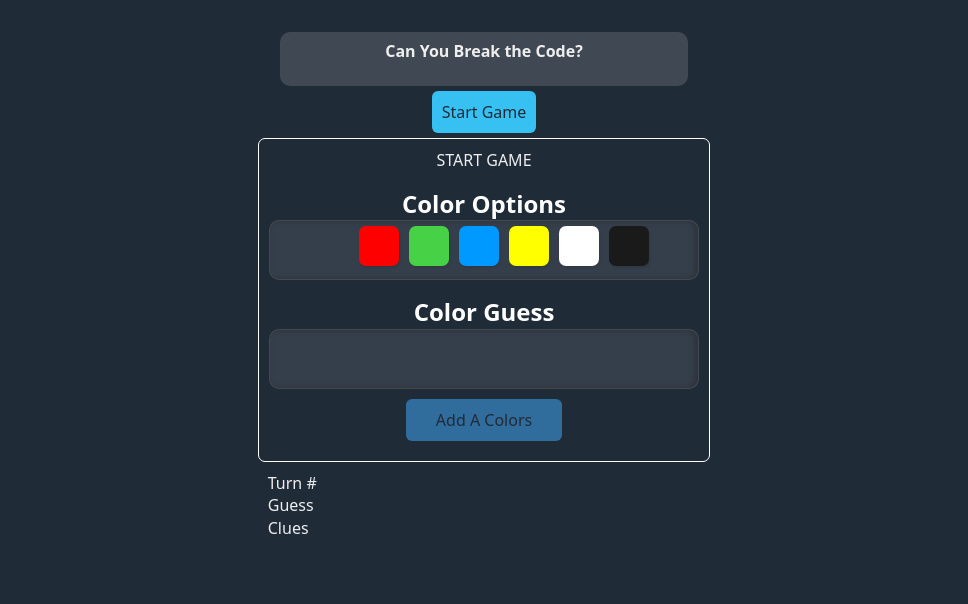
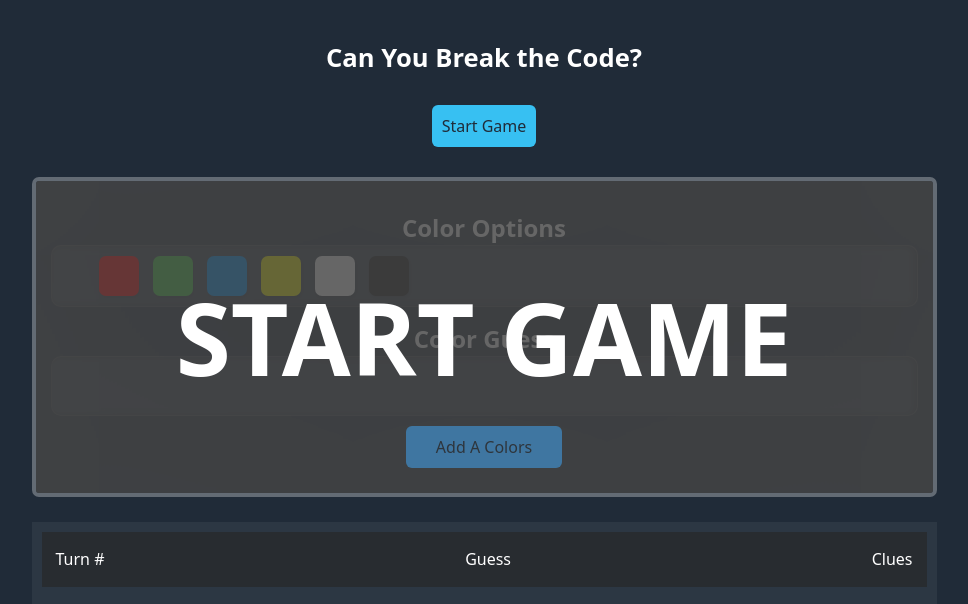
Before and after one commit to dustatron/code-breaker, a React (Create React App) app: page / in a window 1280 px wide. Shown: the top 604 px of the page, without its empty margins (156-1124 px from the left). Built offline with nearby package versions, Linux system fonts and the light colour scheme.

Commit message:
Revert "add breaking stying."
This reverts commit d2e7bdc3857dd21941f31f47b0b509f0afd24725.

```diff
--- a/src/App.scss
+++ b/src/App.scss
@@ -1,6 +1,11 @@
+#root {
+  display: flex;
+  justify-content: center;
+}
+
 .App {
-  width: 50%;
-  margin: auto;
+  width: 80%;
+  // margin: 0 auto;
   display: flex;
   justify-content: center;
   flex-direction: column;
@@ -11,22 +16,30 @@
   display: flex;
   justify-content: center;
   flex-wrap: wrap;
+  margin-bottom: 1.6rem;
 
   &-code-row {
-    width: 90%;
+    width: 100%;
     min-height: 3rem;
     text-align: center;
     display: flex;
     flex-wrap: wrap;
     justify-content: center;
     align-content: center;
-    background-color: rgba(198, 198, 198, 0.193);
-    border-radius: 10px;
+    background: inherit;
+
+    &:before {
+      box-shadow: inset 0 0 2000px rgba(255, 255, 255, .5);
+      filter: blur(10px);
+    }
+
     &--title {
       text-align: center;
       font-weight: 800;
       width: 90%;
       padding: 0.5rem;
+      color: white;
+      font-size: 1.6rem;
     }
 
     &--color {
@@ -55,10 +68,42 @@
 }
 
 .color-picker {
-  border: 1px solid white;
+  background: inherit;
+  border: 4px solid rgba(255, 255, 255, 0.3);
   border-radius: 7px;
-  padding: 10px;
+  padding: 15px;
   text-align: center;
+  position: relative;
+  overflow: hidden;
+  box-shadow: inset 0 0 2000px rgba(255, 255, 255, .16);
+  margin-bottom: 1.6rem;
+
+
+  &:before {
+      filter: blur(10px);
+  }
+
+  &--game-over {
+    background-color: rgba(67, 67, 67, 0.81);
+    // background-blend-mode: lighten;
+    position: absolute;
+    top: 0;
+    left: 0;
+    width: 100%;
+    height: 100%;
+
+    display: flex;
+    align-items: center;
+    justify-content: center;
+
+    &-title {
+      color: rgb(255, 255, 255);
+      font-weight: 800;
+      font-size: 100px;
+      line-height: 5rem;
+    }
+
+  }
 
   &-title {
     text-align: center;
@@ -71,7 +116,7 @@
 
   &-list {
     display: flex;
-    justify-content: center;
+    // justify-content: center;
     margin: auto;
     width: 100%;
     min-height: 60px;
@@ -87,30 +132,62 @@
 
 .turns {
   padding: 10px;
+  display: flex;
+  justify-content: space-between;
+  flex-direction: column;
+  color: white;
+  background: rgba(240, 240, 240, 0.056);
+  min-height: 9rem;
+
+  &--top-labels {
+    display: flex;
+    justify-content: space-between;
+    padding: 16px 14px;
+    font-weight: 500;
+    background-color: rgba(38, 38, 38, 0.637);
+    div {
+      text-align: center;
+    }
+  }
+
   &-list {
-    border-bottom: 1px solid white;
+    color: white;
+    border-bottom: 2px solid rgba(225, 225, 225, 0.467);
+    margin-bottom: 5px;
     display: flex;
+    // width: 100%;
+    justify-content: space-between;
     &-number {
       display: flex;
       align-items: center;
       text-transform: uppercase;
       font-weight: 700;
+      width: 16%;
+      padding-left: 5px;
     }
 
     &-ul {
       list-style-type: none;
       display: flex;
+      width: 70%;
     }
+
     &-clue {
       padding: 10px;
       display: flex;
       flex-wrap: wrap;
+      justify-content: space-between;
+      align-items: center;
       width: 70px;
+      position: relative;
+      background-color: rgba(225, 225, 225, 0.467);
+
+
       &-square {
         width: 15px;
         height: 15px;
         padding: 5px;
-        margin: 2px;
+        margin: 4px;
         border-radius: 5px;
       }
     }
@@ -119,7 +196,7 @@
 
 .color-box {
   /* border: 1px solid black; */
-  // padding: 5px;
+  padding: 5px 2px;
 }
 
 .color-box-square {
@@ -130,3 +207,72 @@
   margin: 5px;
   box-shadow: 1px 2px 2px rgba(0, 0, 0, 0.1);
 }
+
+.tool-tip {
+  background: inherit;
+  color: #333;
+  padding:15px;
+  width: auto;
+  height: auto;
+  position: absolute;
+  top: -40px;
+  left: 80px;
+  opacity: 0;
+  transition: opacity 1s;
+  border-radius: 7px;
+  font-weight: 600;
+  &:before {
+      box-shadow: inset 0 0 2000px rgba(255, 255, 255, .5);
+      filter: blur(10px);
+  }
+
+  &--triangle {
+    position: absolute;
+    top: 40%;
+    left: -13px;
+    width: 0;
+    height: 0;
+    border-top: 13px solid transparent;
+    border-bottom: 13px solid transparent;
+    border-right:13px solid rgba(255, 255, 255, 0.40);
+
+  }
+
+  &--message {
+    display: flex;
+    // justify-content: space-between;
+    padding: 10px;
+    &-box {
+      padding: 10px;
+      margin-right: 10px;
+      border-radius: 7px;
+    }
+    width: 250px;
+  }
+}
+
+.show {
+  opacity: 1;
+}
+
+.white {
+  background-color: white;
+}
+
+.black {
+  background-color: #333;
+}
+
+
+@media only screen
+  // and (min-device-width: 768px)
+  and (max-device-width: 1024px)
+  and (-webkit-min-device-pixel-ratio: 1) {
+  #root {
+    display: initial;
+  }
+
+  .App {
+    width: auto;
+  }
+}
--- a/src/context/TurnContext.js
+++ b/src/context/TurnContext.js
@@ -18,7 +18,6 @@ function TurnContext({ children }) {
     if (restart) {
       return updateTurnList([]);
     }
-    // add new color guess to start of array
     const newTurnList = [newTurn, ...turnList];
     updateTurnList(newTurnList);
   };
```
Also changed, not shown: 1 other file (tests, documents, lock files or other folders).
